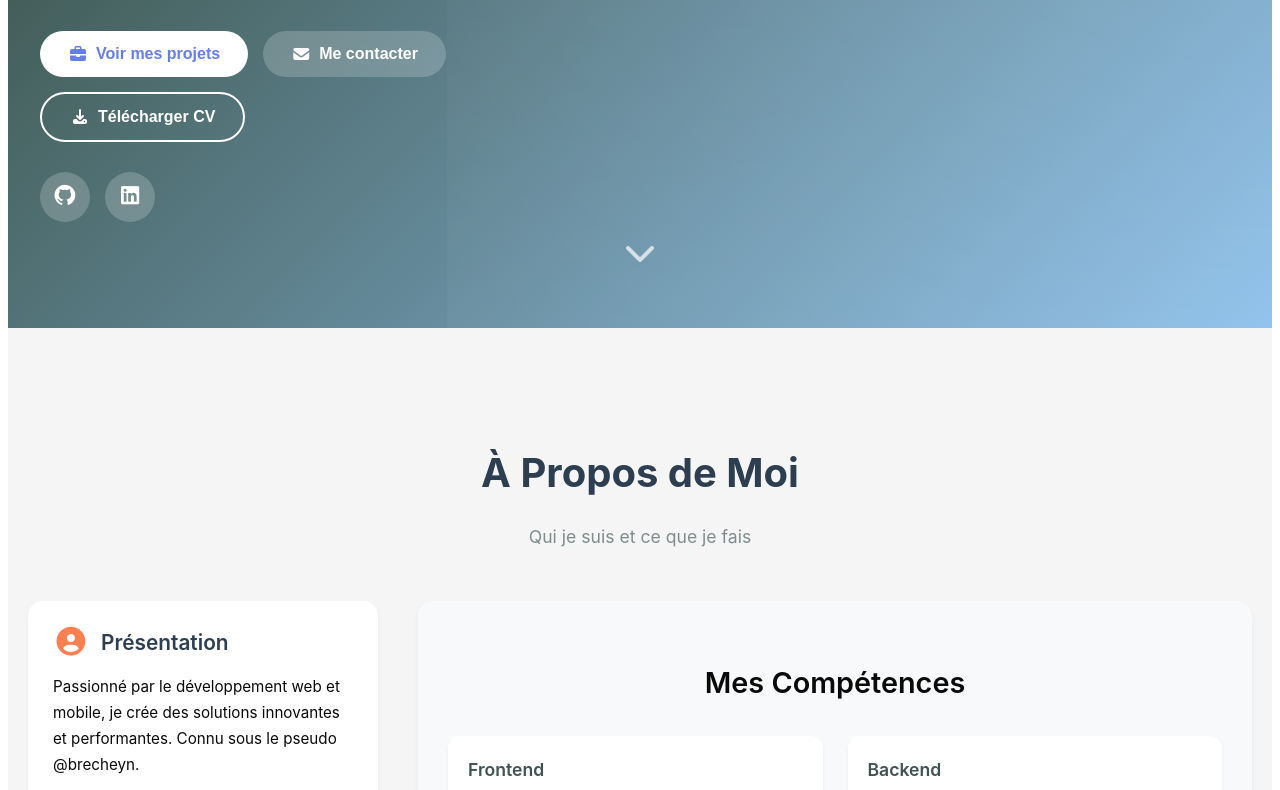
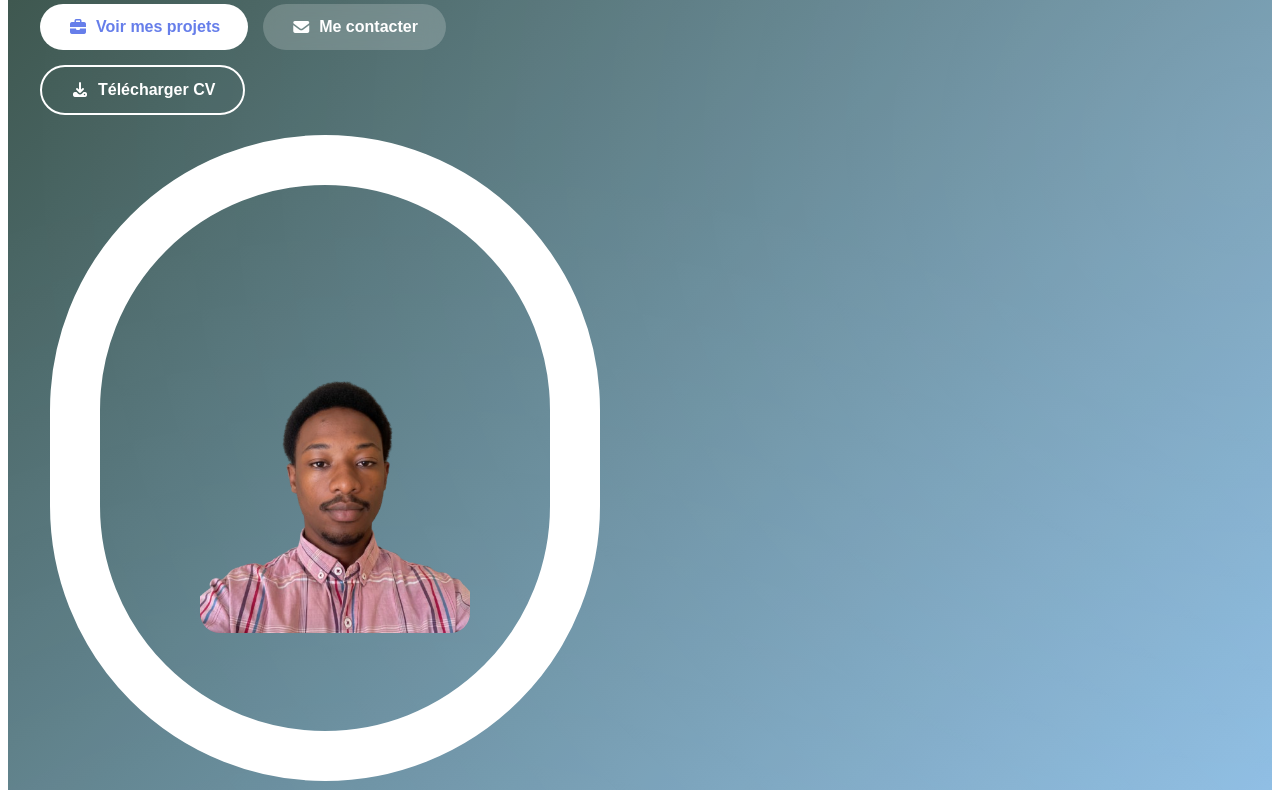
Before and after one commit to brecheyn/portfolio, an Angular app: page / in a window 1280 px wide. Shown: the part 480-1270 px from the top of the page. Built offline with nearby package versions, Linux system fonts and the light colour scheme.

Commit message:
Update hero.component.html

```diff
--- a/src/app/components/hero/hero.component.html
+++ b/src/app/components/hero/hero.component.html
@@ -24,6 +24,16 @@
           </button>
         </div>
 
+
+      <div class="hero-image">
+        <div class="image-wrapper">
+          <img [src]="personalInfo.photo" [alt]="personalInfo.name">
+          <div class="image-decoration">
+          </div>
+        </div>
+      </div>
+
+
         <div class="hero-socials">
           <a
             *ngFor="let social of personalInfo.socials"
```
